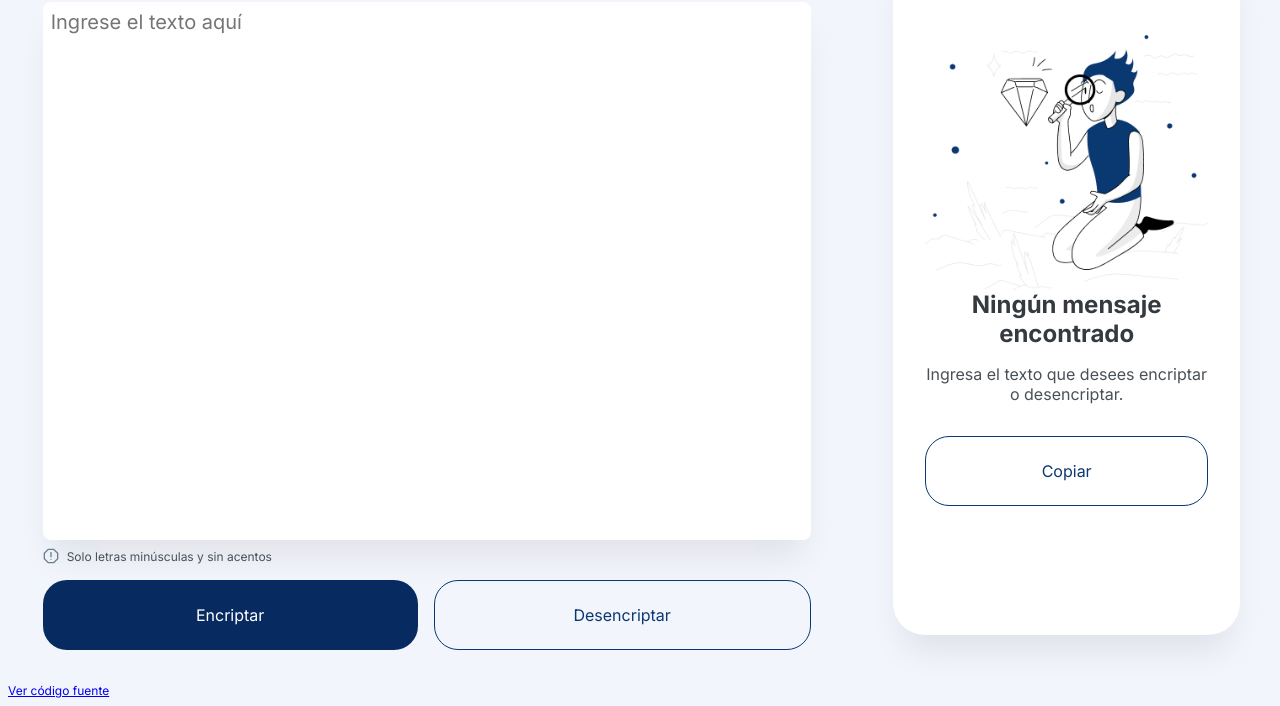
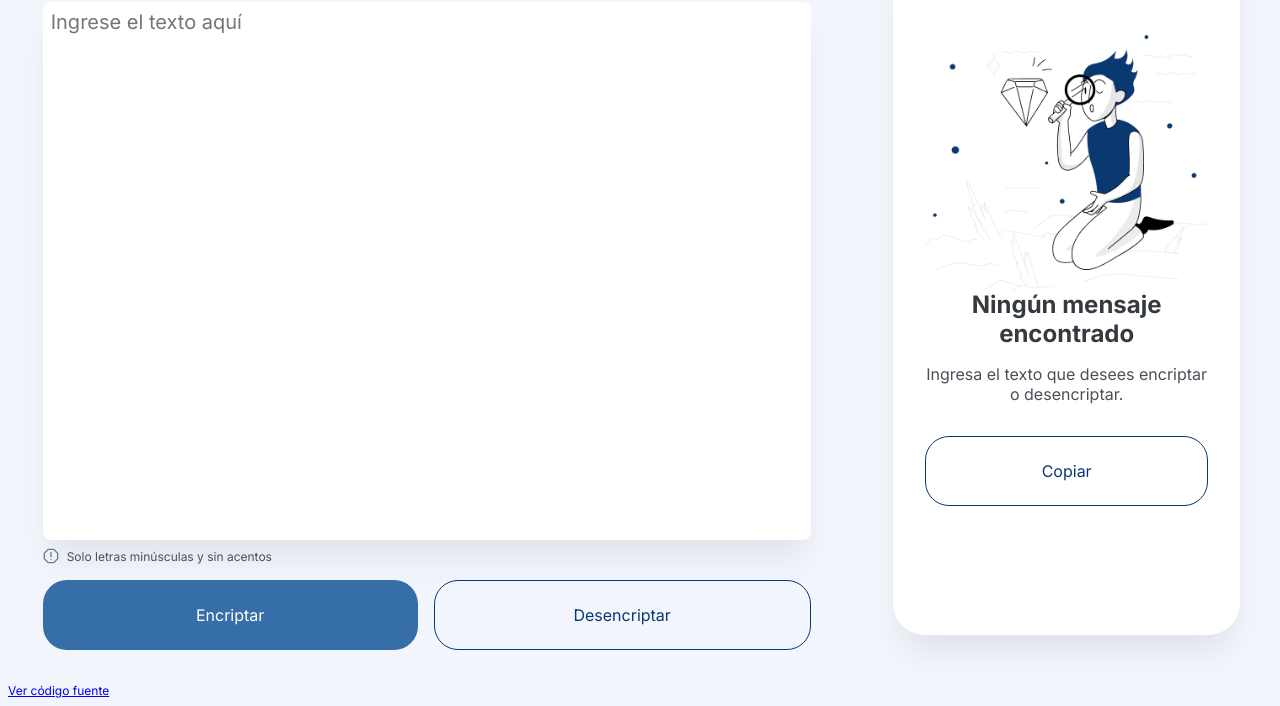
Before and after one commit to thomasjodt/encriptador, a plain HTML site: page index.html in a window 1280 px wide. In both pictures the pointer is over the button "Encriptar". Shown: the part 94-800 px from the top of the page. Drawn offline with Linux system fonts and the light colour scheme.

Commit message:
style: Change style of primary button hover state

```diff
--- a/main.css
+++ b/main.css
@@ -98,12 +98,11 @@ body {
   font-size: 16px;
   border-radius: 24px;
   background-color: transparent;
-  cursor: pointer;
   transition: all 200ms;
 }
 
 .button__primary:hover {
-  background-color: var(--dark-blue-400) !important;
+  background-color: var(--dark-blue-200) !important;
 }
 
 .button__primary {
```
